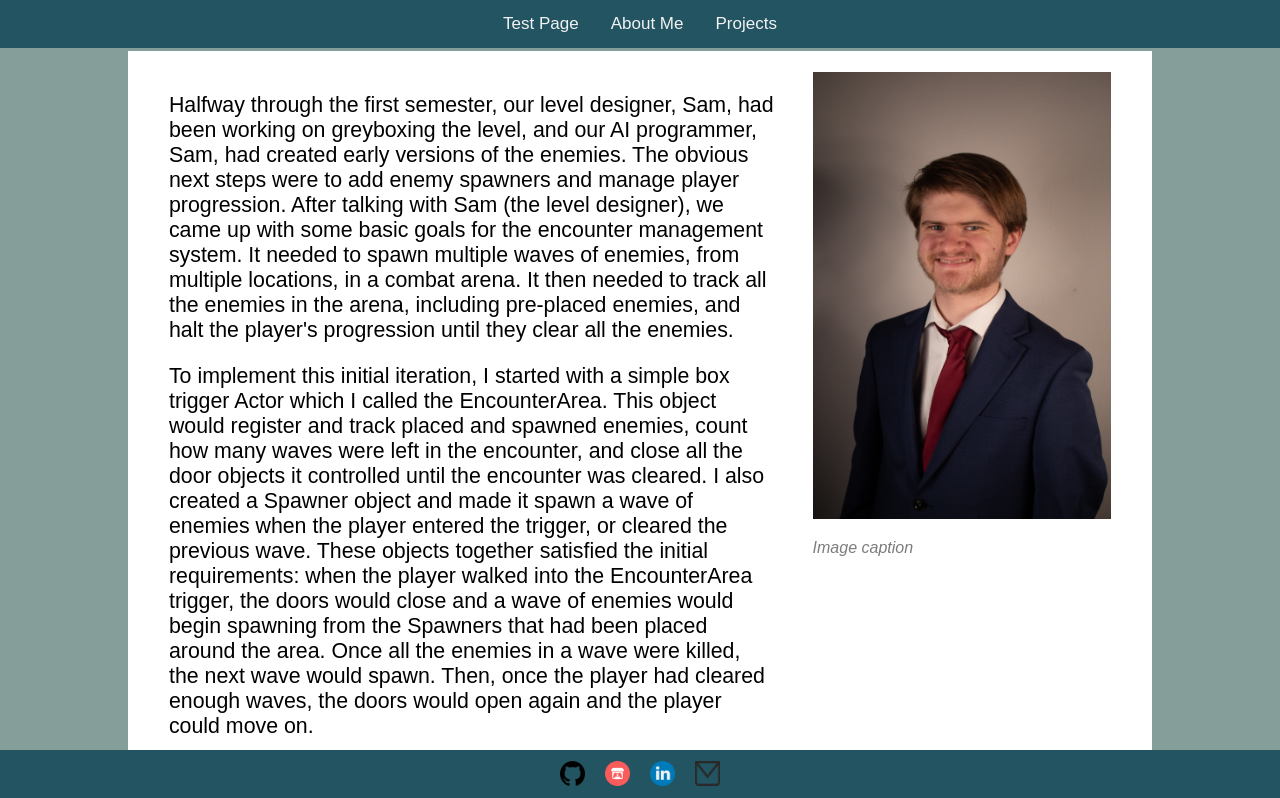
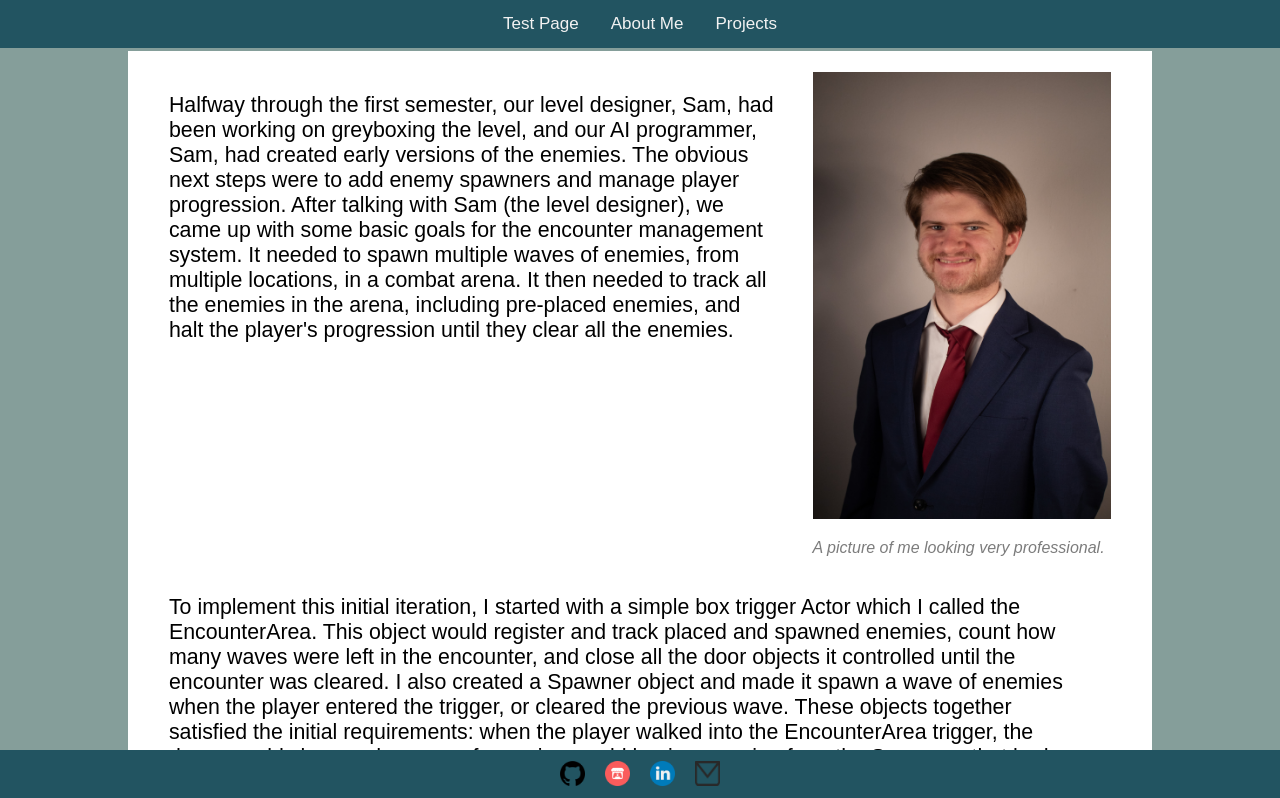
Before and after one commit to hdorer/hdorer.github.io, a React (Vite) app: page /test-page in a window 1280 px wide. Shown: the top 798 px of the page. Built offline with nearby package versions, Linux system fonts and the light colour scheme.

Commit message:
Fully fleshed out Paragraph component, data structure

```diff
--- a/src/assets/articles/data/encounter_system.json
+++ b/src/assets/articles/data/encounter_system.json
@@ -1,3 +1,10 @@
 {
-    "filename": "Encounter System Article.md"
+    "filename": "Encounter System Article.md",
+    "images": [
+        {
+            "src": "portrait.jpg",
+            "paragraph": 0,
+            "caption": "A picture of me looking very professional."
+        }
+    ]
 }
--- a/src/components/Article.css
+++ b/src/components/Article.css
@@ -1,27 +1,34 @@
 article {
     font-family: "RobotoLight", sans-serif;
+}
+
+.paragraph {
     display: flex;
 }
 
-.text-column {
+.paragraph .text-column {
     width: 67%;
     padding-right: 4%;
 }
 
-.article-text {
+.paragraph .text-column.no-image {
+    width: 100%;
+}
+
+.paragraph .text-column .article-text {
     font-size: 16pt;
 }
 
-.media-column {
+.paragraph .media-column {
     width: 33%;
 }
 
-.media-column img {
+.paragraph .media-column img {
     max-width: 100%;
     height: auto;
 }
 
-.media-column .image-caption {
+.paragraph .media-column .image-caption {
     font-size: 12pt;
     color: rgb(124, 124, 124);
     font-style: italic;
--- a/src/components/Article.tsx
+++ b/src/components/Article.tsx
@@ -1,21 +1,50 @@
 import { useState, useEffect } from 'react';
 import Markdown from 'react-markdown';
 import articles from '../modules/ArticleLoader';
-import portrait from '../assets/images/portrait.jpg';
 import './Article.css';
 
+interface ArticleImage {
+    src: string;
+    paragraph: number;
+    caption?: string;
+}
+
 export interface ArticleData {
-    filename: string
+    filename: string;
+    images: ArticleImage[];
+}
+
+interface ParagraphProps {
+    text: string;
+    imageSrc?: string;
+    imageCaption?: string;
 }
 
 interface Props {
     data: ArticleData;
 }
 
+function Paragraph({ text, imageSrc, imageCaption }: ParagraphProps) {
+    return (
+        <div className="paragraph">
+            <div className={imageSrc ? "text-column" : "text-column no-image"}>
+                <Markdown className="article-text">{text}</Markdown>
+            </div>
+            {imageSrc && (
+                <div className="media-column">
+                    <img src={`/src/assets/images/${imageSrc}`} />
+                    {imageCaption && <p className="image-caption">{imageCaption}</p>}
+                </div>
+            )}
+        </div>
+    );
+}
+
 export function Article({ data }: Props) {
     const [paragraphStrings, setParagraphStrings] = useState<string[]>();
     const [success, setSuccess] = useState<boolean>(true);
 
+    useEffect(() => {
         const loadArticle = async (): Promise<string[]> => {
             const importArticle = articles[`../assets/articles/${data.filename}`];
             if(!importArticle) {
@@ -34,22 +63,24 @@ export function Article({ data }: Props) {
             console.error(`Error loading article ${data.filename}: ` + error);
             setSuccess(false);
         });
+    }, []);
 
     if(!success) {
-        return <p className="article-text">There was an error loading this article!</p>
+        return <p className="article-text">There was an error loading this article!</p>;
     }
 
     return (
         <article>
-            <div className="text-column">
-                {paragraphStrings?.map((paragraph, index) => (
-                    <Markdown key={index} className="article-text">{paragraph}</Markdown>
-                ))}
-            </div>
-            <div className="media-column">
-                <img src={portrait} />
-                <p className="image-caption">Image caption</p>
-            </div>
+            {paragraphStrings?.map((paragraph, index) => {
+                const imageObj = data.images.find(obj => obj.paragraph === index);
+                if(!imageObj) {
+                    console.log(`No image object found for paragraph ${index}!`)
+                    return <Paragraph key={index} text={paragraph} />;
+                }
+
+                console.log(imageObj);
+                return <Paragraph key={index} text={paragraph} imageSrc={imageObj.src} imageCaption={imageObj.caption} />;
+            })}
         </article>
     );
 }
```
Lines whose indentation alone changed are shown as unchanged.
